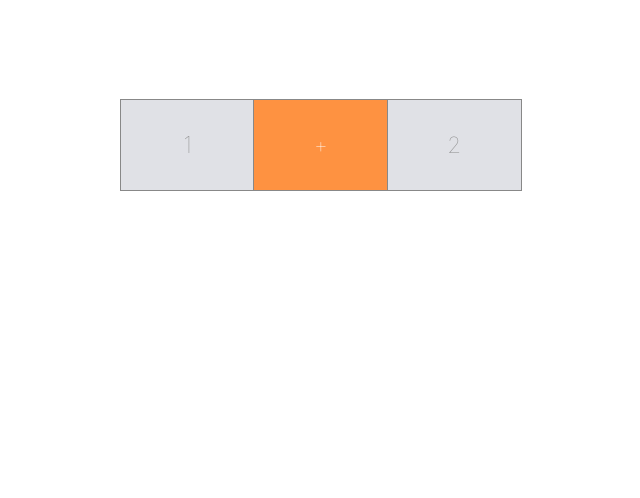
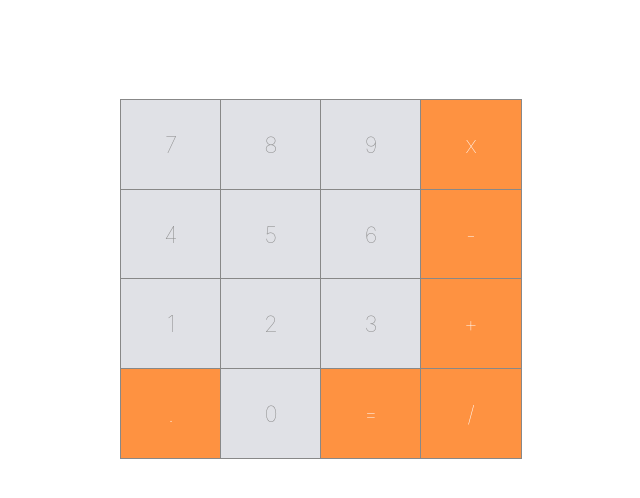
Before and after one commit to ZhdankovAlex/calc-it-later, a React (Create React App) app in the folder react-calc/: page / in a window 1280 px wide. Shown: the top 498 px of the page, without its empty margins (319-959 px from the left). Built offline with nearby package versions, Linux system fonts and the light colour scheme.

Commit message:
face of our project is ready

```diff
--- a/react-calc/src/App.js
+++ b/react-calc/src/App.js
@@ -6,9 +6,28 @@
     <div className="app">
       <div className="calc-wrapper">
         <div className="row">
+          <Button> 7 </Button>
+          <Button> 8 </Button>
+          <Button> 9 </Button>
+          <Button> x </Button>
+        </div>
+        <div className="row">
+          <Button> 4 </Button>
+          <Button> 5 </Button>
+          <Button> 6 </Button>
+          <Button> - </Button>
+        </div>
+        <div className="row">
           <Button> 1 </Button>
+          <Button> 2 </Button>
+          <Button> 3 </Button>
           <Button> + </Button>
-          <Button> 2 </Button>
+        </div>
+        <div className="row">
+          <Button> . </Button>
+          <Button> 0 </Button>
+          <Button> = </Button>
+          <Button> / </Button>
         </div>
       </div>
     </div>
--- a/react-calc/src/components/Button.jsx
+++ b/react-calc/src/components/Button.jsx
@@ -3,6 +3,8 @@
 
 const isOperator = val => {
   //is a number (not[not_is_a_number]) or . or =
+  //doesn't work for . or =
+  //и не понимаю, почему так [ TO DO ]
   return !isNaN(val) || val === "." || val === "=";
 }
 
```
